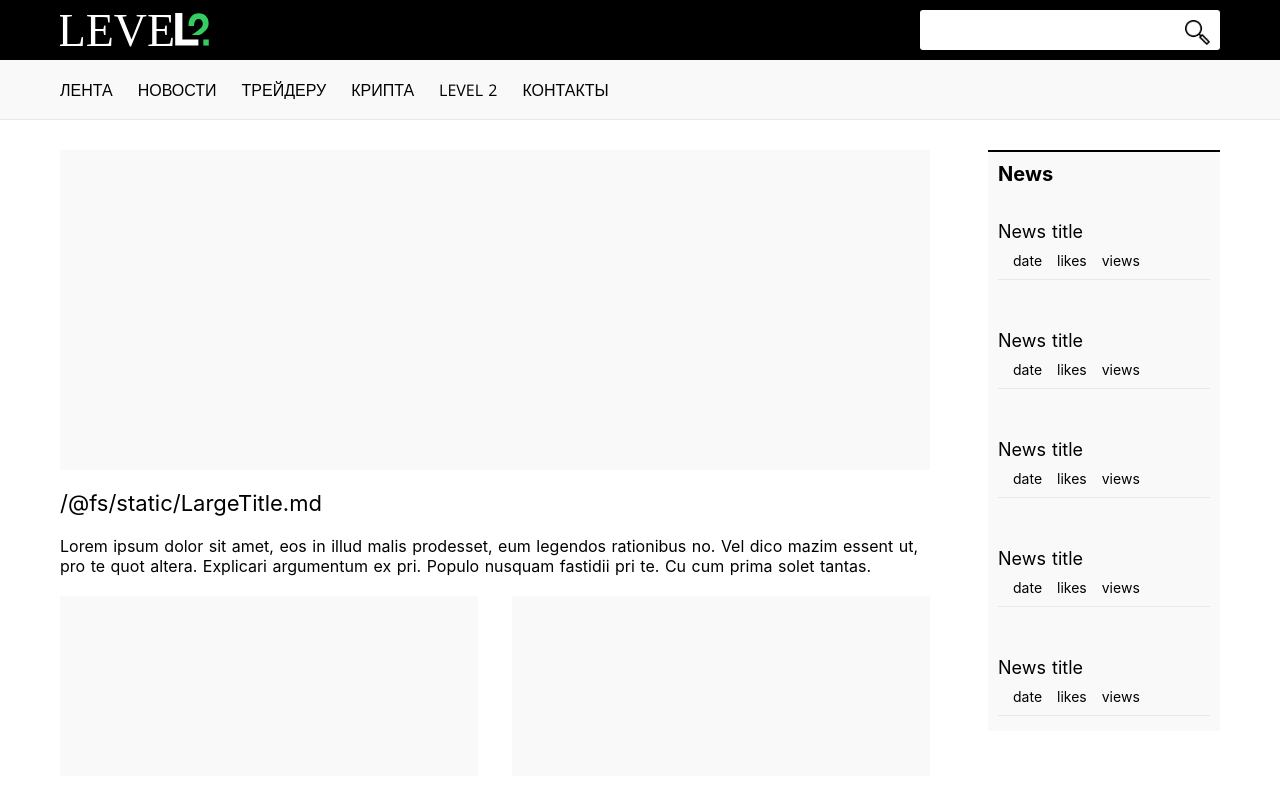
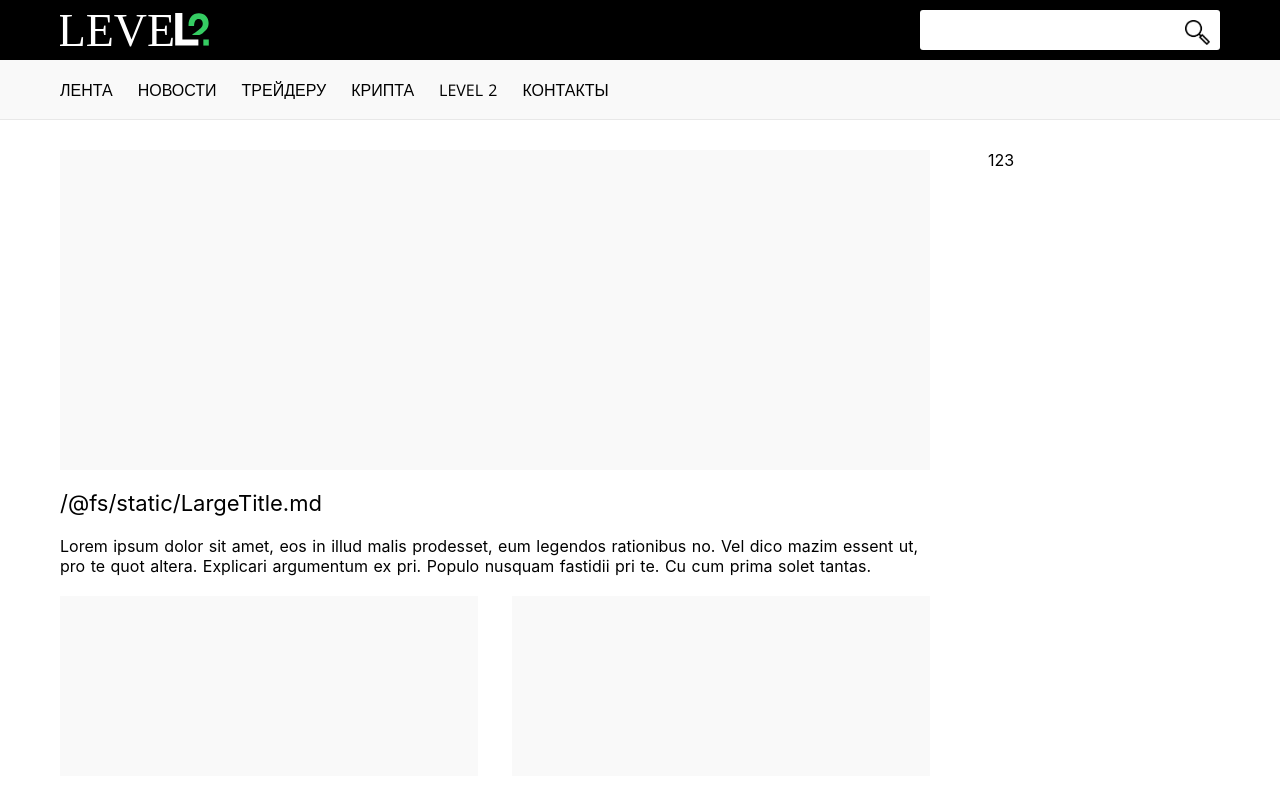
Before and after one commit to Polnelol/exv, a Nuxt app: page / in a window 1280 px wide. Shown: the top 797 px of the page. Built offline with nearby package versions, Linux system fonts and the light colour scheme.

Commit message:
import sidebar for crypto info

```diff
--- a/pages/header/header.vue
+++ b/pages/header/header.vue
@@ -1,8 +1,9 @@
 <template>
     <header class="header">
       <div class="header__cnt cnt">
-        <div class="header__logo">
-        </div>
+          <nuxt-link to="/">
+            <div class="header__logo"></div>
+          </nuxt-link>
         <div class="header__search-block">
             <input class="header__search">
             <img class="header__search-icon" src="/header-img/loupe.png">
@@ -45,6 +46,7 @@
         right: 10px;
         top: 50%;
         margin-top: -10px;
+        cursor: pointer;
     }
 
     .header__cnt {
--- a/pages/index.vue
+++ b/pages/index.vue
@@ -57,59 +57,7 @@
             </div>
           </div>
           <div class="main-content-right right-cnt">
-            <div class="right-cnt__news">
-              <div class="news-title">News</div>
-              <a href="#">
-                <div class="right-cnt__news-item">
-                  <div class="news-item__title">News title</div>
-                  <div class="news-item__info">
-                    <div class="news-date">date</div>
-                    <div class="news-likes">likes</div>
-                    <div class="news-views">views</div>
-                  </div>
-                </div>
-              </a>
-              <a href="#">
-                <div class="right-cnt__news-item">
-                  <div class="news-item__title">News title</div>
-                  <div class="news-item__info">
-                    <div class="news-date">date</div>
-                    <div class="news-likes">likes</div>
-                    <div class="news-views">views</div>
-                  </div>
-                </div>
-              </a>
-              <a href="#">
-                <div class="right-cnt__news-item">
-                  <div class="news-item__title">News title</div>
-                  <div class="news-item__info">
-                    <div class="news-date">date</div>
-                    <div class="news-likes">likes</div>
-                    <div class="news-views">views</div>
-                  </div>
-                </div>
-              </a>
-              <a href="#">
-                <div class="right-cnt__news-item">
-                  <div class="news-item__title">News title</div>
-                  <div class="news-item__info">
-                    <div class="news-date">date</div>
-                    <div class="news-likes">likes</div>
-                    <div class="news-views">views</div>
-                  </div>
-                </div>
-              </a>
-              <a href="#">
-                <div class="right-cnt__news-item">
-                  <div class="news-item__title">News title</div>
-                  <div class="news-item__info">
-                    <div class="news-date">date</div>
-                    <div class="news-likes">likes</div>
-                    <div class="news-views">views</div>
-                  </div>
-                </div>
-              </a>
-            </div>
+            <Sidebar/>
           </div>
         </section>
       </div>
@@ -120,12 +68,14 @@
 <script>
   import Header from '~/pages/header/header.vue'
   import Nav from '~/pages/nav/nav.vue'
+  import Sidebar from '~/pages/sidebar/sidebar.vue'
   import LargeTitle from '../static/LargeTitle.md'
 
   export default {
     components: {
       Header,
-      Nav
+      Nav,
+      Sidebar
     },
     computed: {
       LargeTitle() {
@@ -227,54 +177,4 @@
   font-size: 18px;
   margin-bottom: 15px;
 }
-
-.right-cnt__news {
-  background-color: #F9F9F9;
-  width: 100%;
-}
-
-.right-cnt__news a {
-  text-decoration: none;
-  color: #000;
-}
-
-.news-title {
-  font-size: 20px;
-  font-weight: bold;
-  margin-bottom: 20px;
-  padding: 10px 0 0 10px;
-  border-top: 2px solid #000;
-}
-
-.right-cnt__news-item {
-  margin-bottom: 20px;
-  padding: 15px 10px;
-}
-
-.news-item__title {
-  font-size: 18px;
-  margin-bottom: 10px;
-}
-
-.news-item__info {
-  display: flex;
-  justify-content: flex-start;
-  border-bottom: 1px solid #e8e8e8;
-  padding-bottom: 10px;
-}
-
-.news-date {
-  font-size: 14px;
-  margin-left: 15px;
-}
-
-.news-likes {
-  font-size: 14px;
-  margin-left: 15px;
-}
-
-.news-views {
-  font-size: 14px;
-  margin-left: 15px;
-}
 </style>
--- /dev/null
+++ b/pages/sidebar/sidebar.vue
@@ -0,0 +1,3 @@
+<template>
+    <div>123</div>
+</template>
```
Also changed, not shown: pages/sidebar/sidebar.js (added), pages/sidebar/sidevar.css (added).
